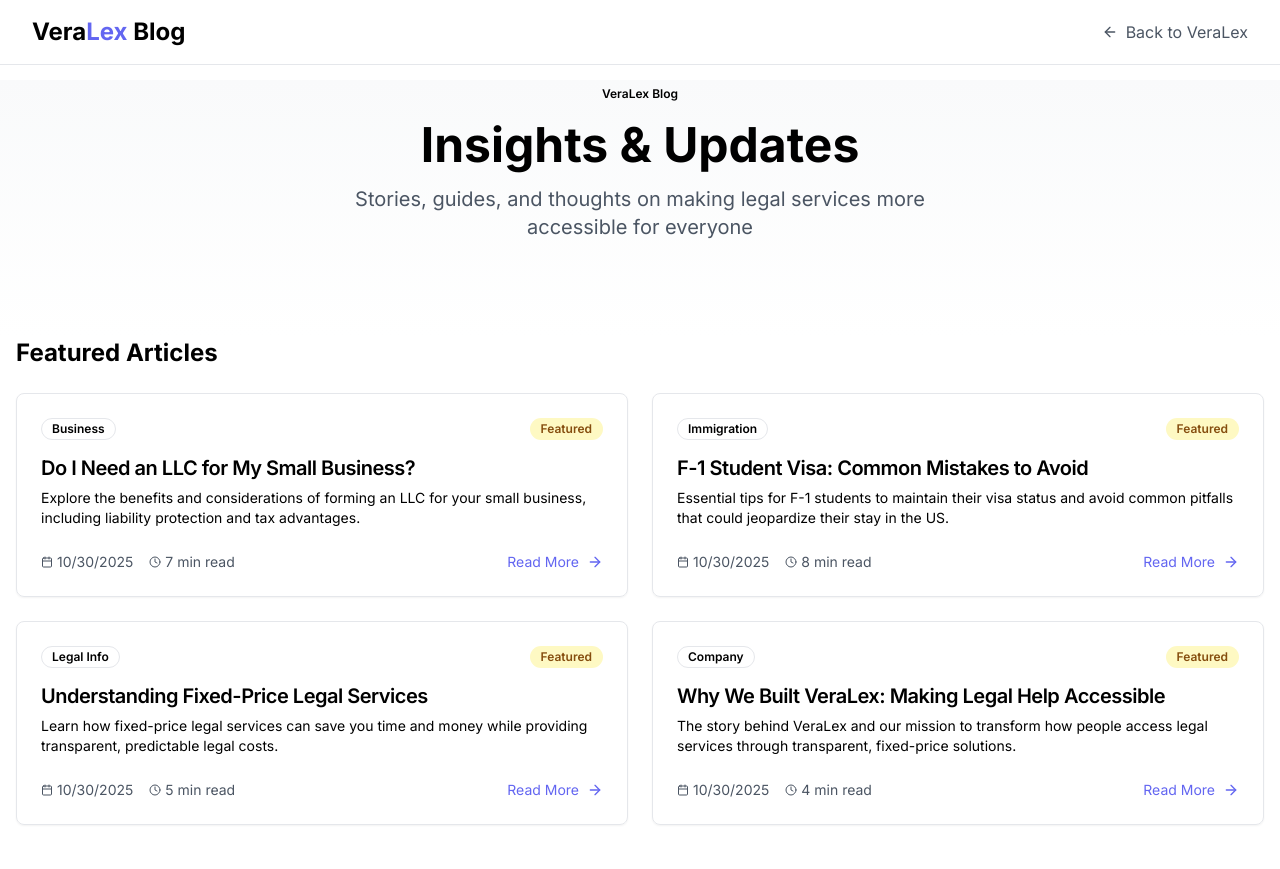
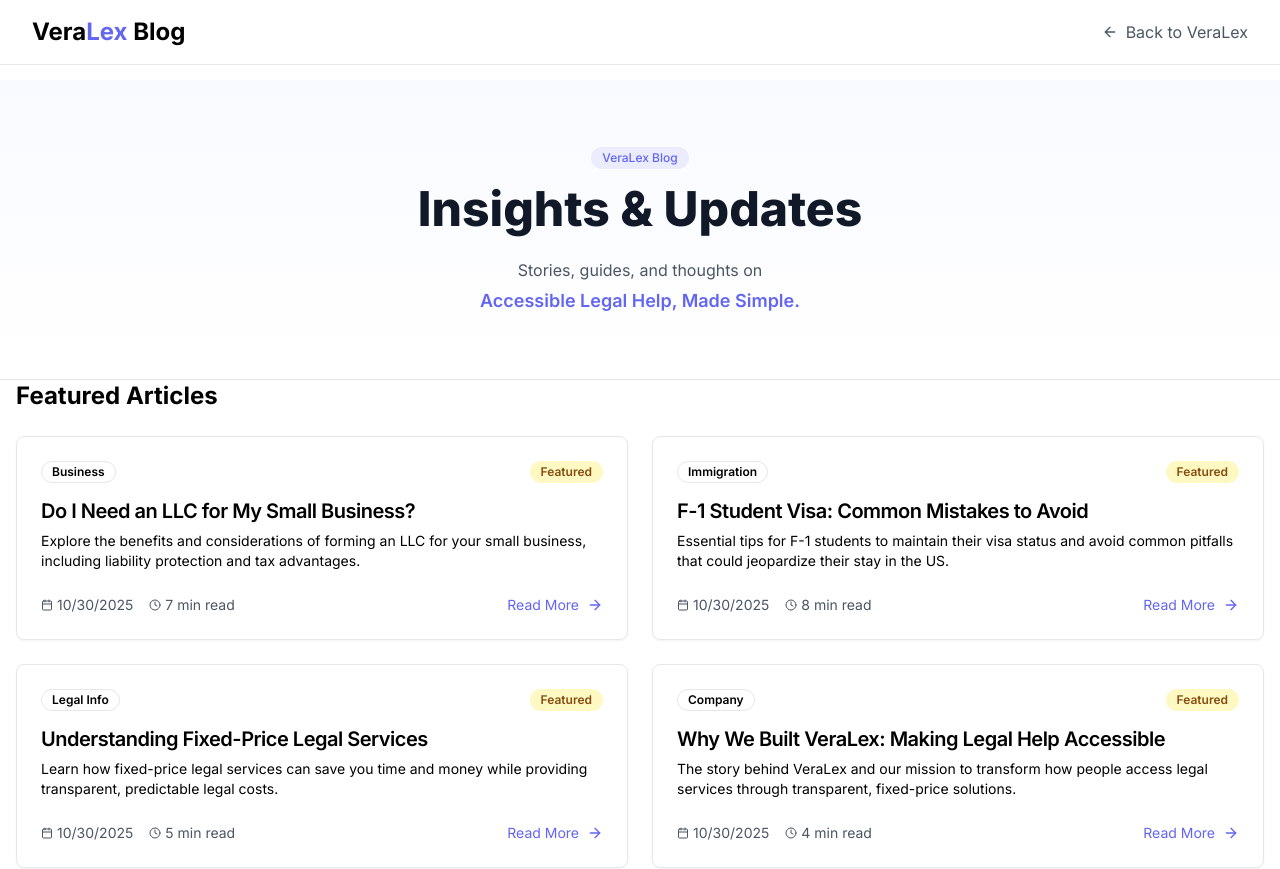
Before and after one commit to jeonghwan00/veralex-blog, a Next.js app: page / in a window 1280 px wide. Shown: the top 869 px of the page. Built offline with nearby package versions, Linux system fonts and the light colour scheme.

Commit message:
Redesign Hero Section

```diff
--- a/components/BlogClient.tsx
+++ b/components/BlogClient.tsx
@@ -37,19 +37,20 @@
     <>
       <main className="pt-20 pb-16">
         {/* Hero Section */}
-        <section className="px-4 pb-12 bg-gradient-to-b from-gray-50 to-white">
-          <div className="max-w-7xl mx-auto">
-            <div className="text-center mb-12">
-              <Badge className="mb-4" variant="secondary">
-                VeraLex Blog
-              </Badge>
-              <h1 className="text-4xl lg:text-5xl font-bold mb-4">
-                Insights & Updates
-              </h1>
-              <p className="text-xl text-gray-600 max-w-2xl mx-auto">
-                Stories, guides, and thoughts on making legal services more accessible for everyone
-              </p>
-            </div>
+        <section className="px-4 pb-16 bg-gradient-to-b from-[#f8faff] to-white border-b">
+          <div className="max-w-6xl mx-auto text-center pt-16">
+            <Badge className="mb-4 bg-primary/10 text-primary font-medium">
+              VeraLex Blog
+            </Badge>
+            <h1 className="text-5xl font-extrabold mb-6 text-gray-900">
+              Insights & Updates
+            </h1>
+            <p className="text-base text-gray-600 max-w-2xl mx-auto leading-relaxed mb-1">
+              Stories, guides, and thoughts on
+            </p>
+            <p className="text-base md:text-lg text-primary font-semibold mt-1 leading-snug">
+              Accessible Legal Help, Made Simple.
+            </p>
           </div>
         </section>
 
```
